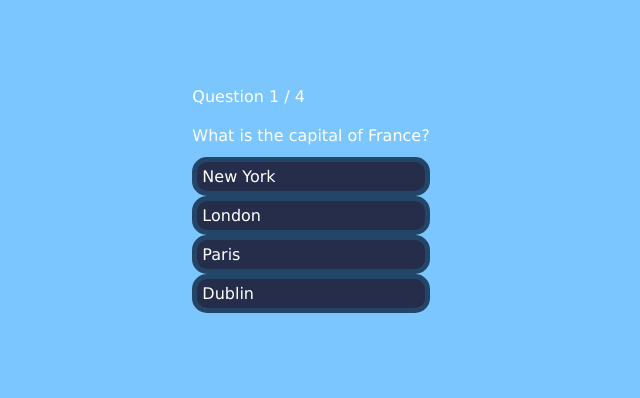
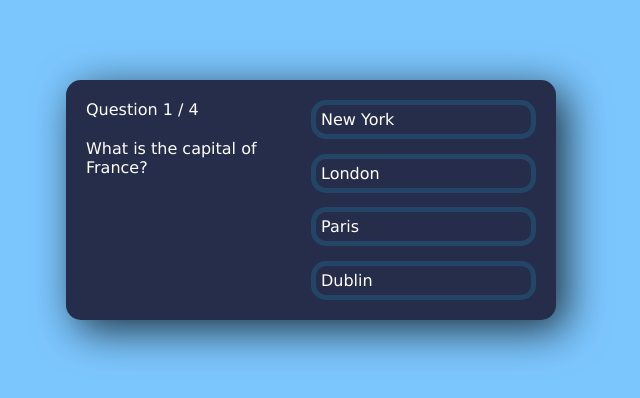
Before and after one commit to CGDM101/testa-vue, a Vue app: page / in a window 1280 px wide. Shown: the part 200-598 px from the top of the page, without its empty margins (329-969 px from the left). Built offline with nearby package versions, Linux system fonts and the light colour scheme.

Commit message:
Fixed CSS problem, it now looks like React version

```diff
--- a/src/App.vue
+++ b/src/App.vue
@@ -61,7 +61,7 @@ const handleAnswerButtonClick = (opt) => {
 
 <template>
   <header></header>
-  <main>
+  <main class="app">
     <!-- <div class="score-section">You scored {{ score }} out of {{ questions.length }} </div> -->
     <div class="question-section">
       <div class="question-count">
```
